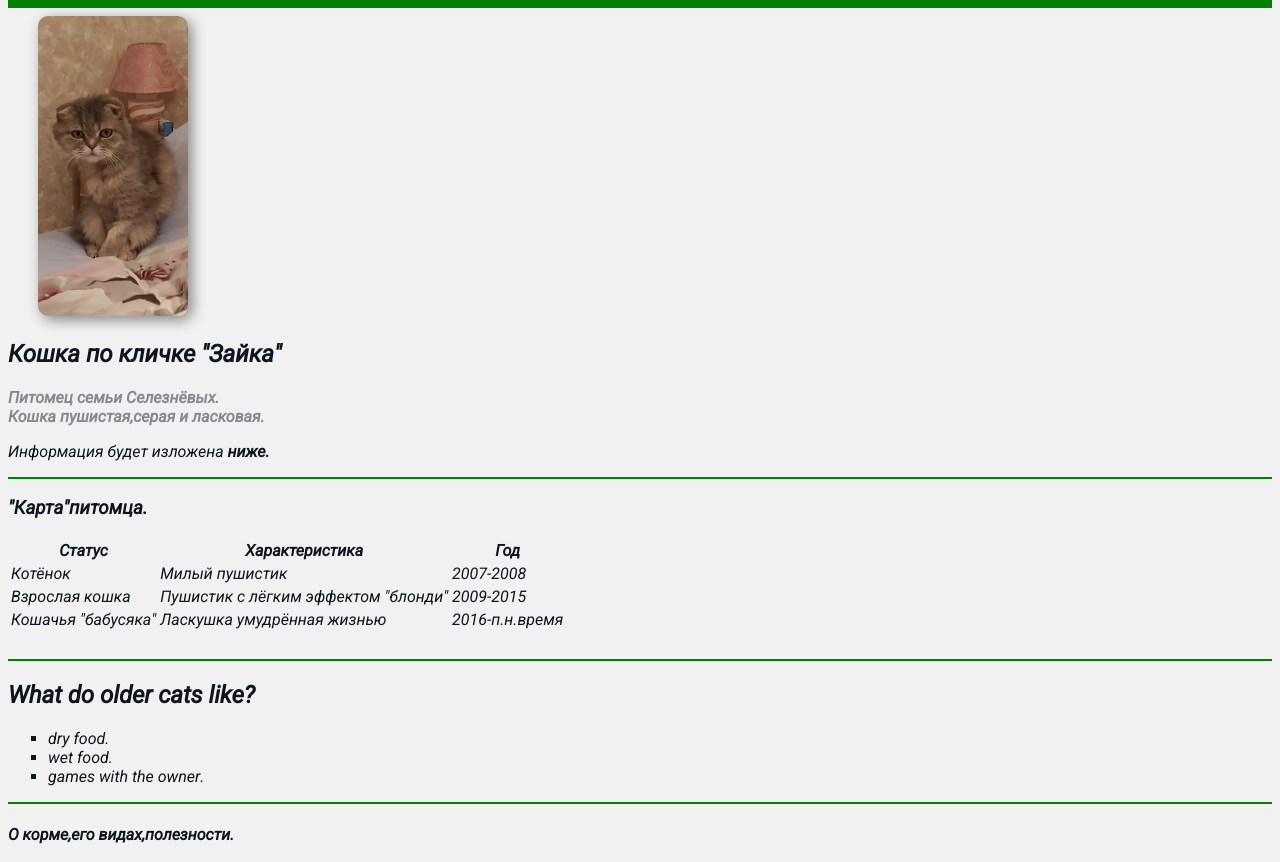
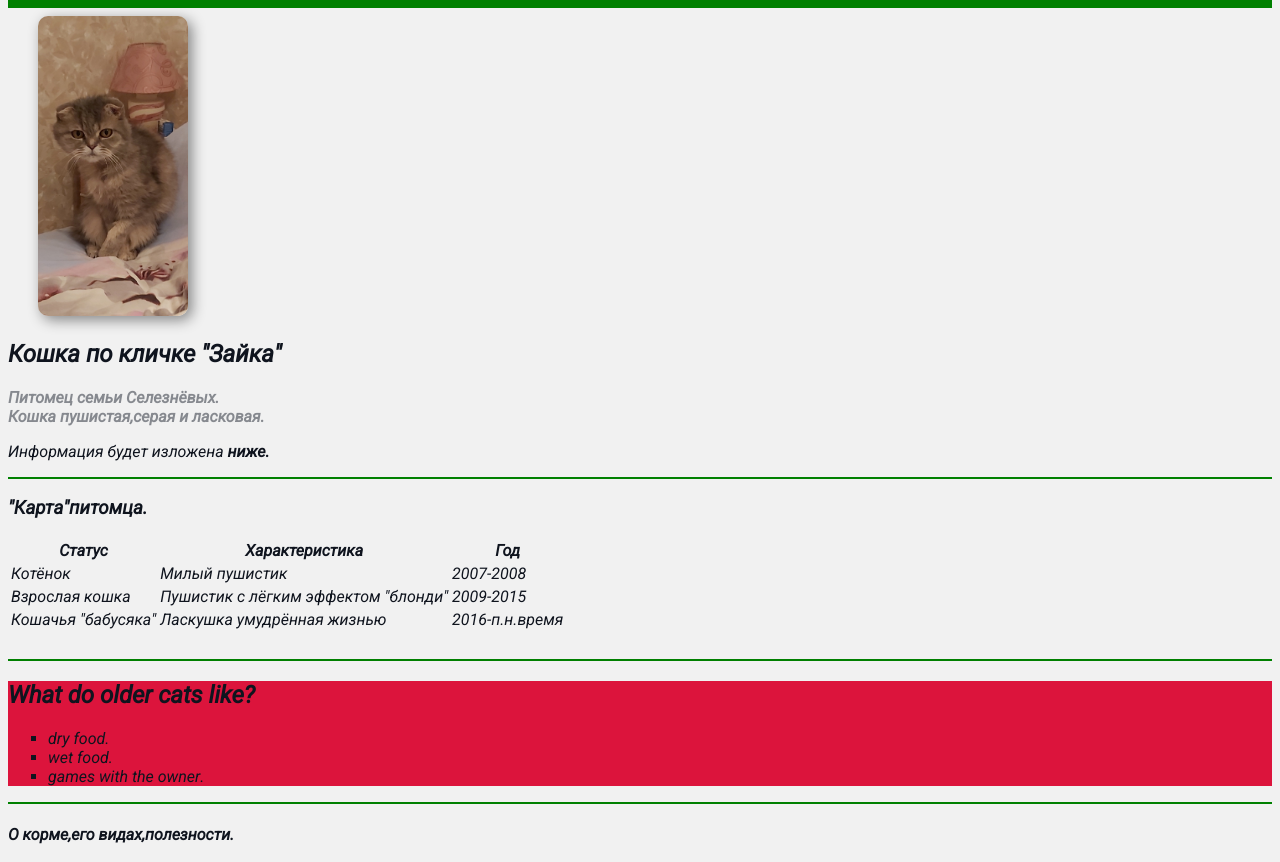
Before and after one commit to PaulDrakeSS/Learning-the-basics, a plain HTML site: page index.html in a window 1280 px wide. Shown: the part 81-943 px from the top of the page. Drawn offline with Linux system fonts and the light colour scheme.

Commit message:
создать class container

```diff
--- a/index.html
+++ b/index.html
@@ -13,7 +13,7 @@
 
         <h2>Кошка по кличке "Зайка"
         </h2>
-        <p><em>Питомец семьи<strong> Селезнёвых.</strong></em> </p>
+        <p>Питомец семьи<strong> Селезнёвых.</strong> </p>
         <p>Кошка пушистая,серая и ласковая.</p>
     </div>
         <p><em>Информация будет изложена <strong>ниже.</strong></em></p>
@@ -43,12 +43,14 @@
         </table>
         <br>
         <hr size="2" color="green">
+    <div class="like">
         <h2>What do older cats like?</h2>
         <ul type="square">
             <li><em>dry food.</em></li>
             <li><em>wet food.</em></li>
             <li><em>games with the owner</em>.</li>
         </ul>
+    </div>
         <hr size="2" color="green">
         <h4>О корме,его видах,полезности.</h4>
         <a href="secpage.html"target=_blank>посмотреть список про корм</a>  <br>
--- a/style.css
+++ b/style.css
@@ -28,3 +28,7 @@ h1{
   font-weight: bold;
   text-decoration: none;
 }
+/* box model */
+.like {
+    background-color: crimson;
+}
```
